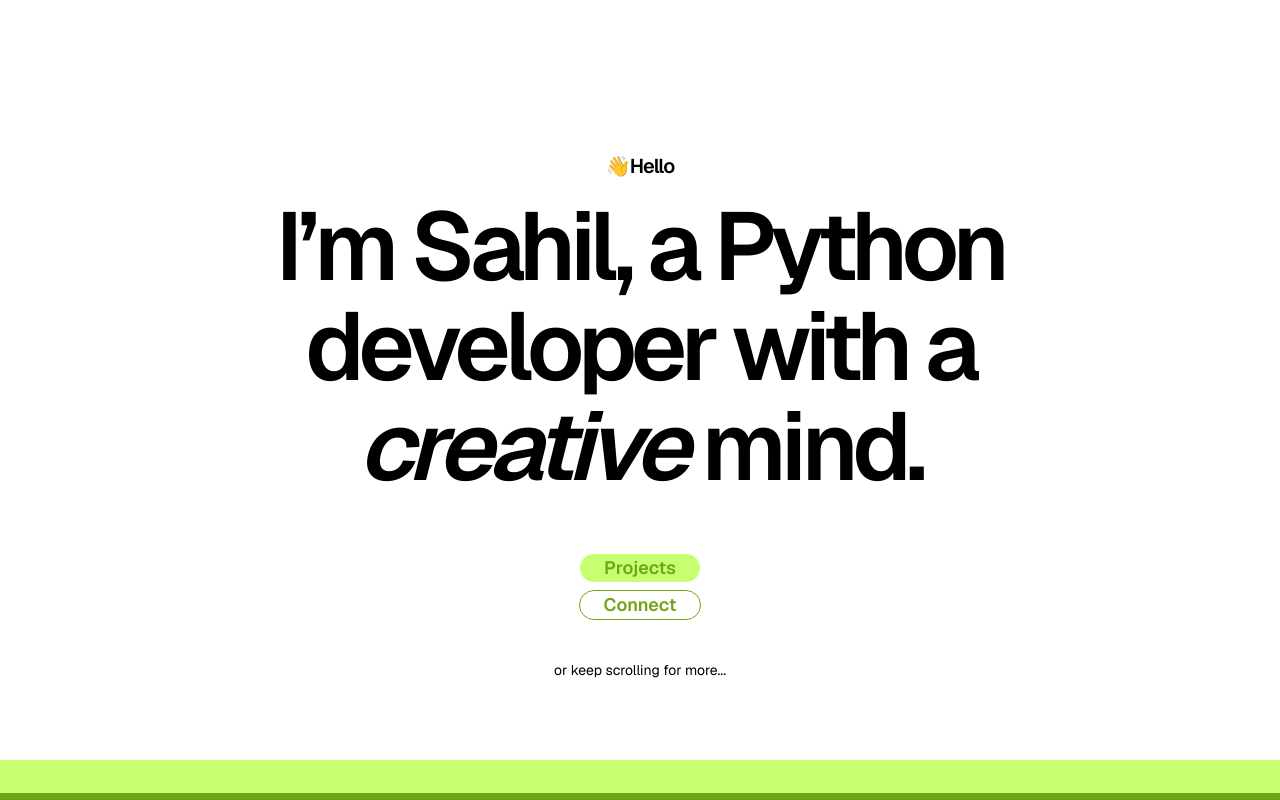
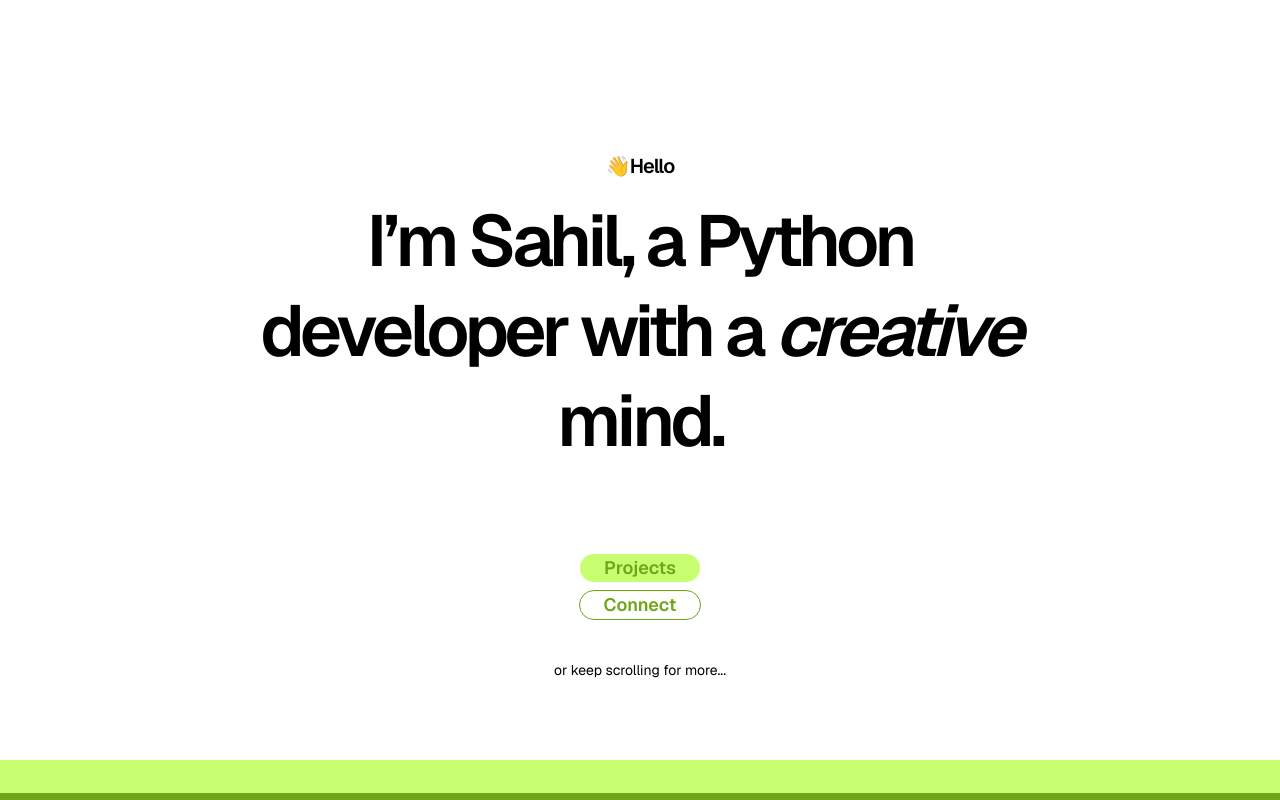
Before and after one commit to sahilsol0/solo, a React (Vite) app: page / in a window 1280 px wide. Shown: the top 800 px of the page. Built offline with nearby package versions, Linux system fonts and the light colour scheme.

Commit message:
typography adjustment

```diff
--- a/src/components/HeroSection.jsx
+++ b/src/components/HeroSection.jsx
@@ -24,7 +24,7 @@ function HeroSection({name, animation}) {
                 <motion.p
                     {...animation}
                     transition={{ delay: 2.2, duration: 1, ease: ['easeInOut'] }}
-                    className="text-5xl/10 lg:text-8xl/25 px-24 lg:px-36 tracking-tightest"
+                    className="text-5xl/10 lg:text-7xl/tight px-24 lg:px-64 tracking-tightest"
                 >
                     I’m {name}, a Python developer with a <span className="italic">creative</span> mind.
                 </motion.p>
```
